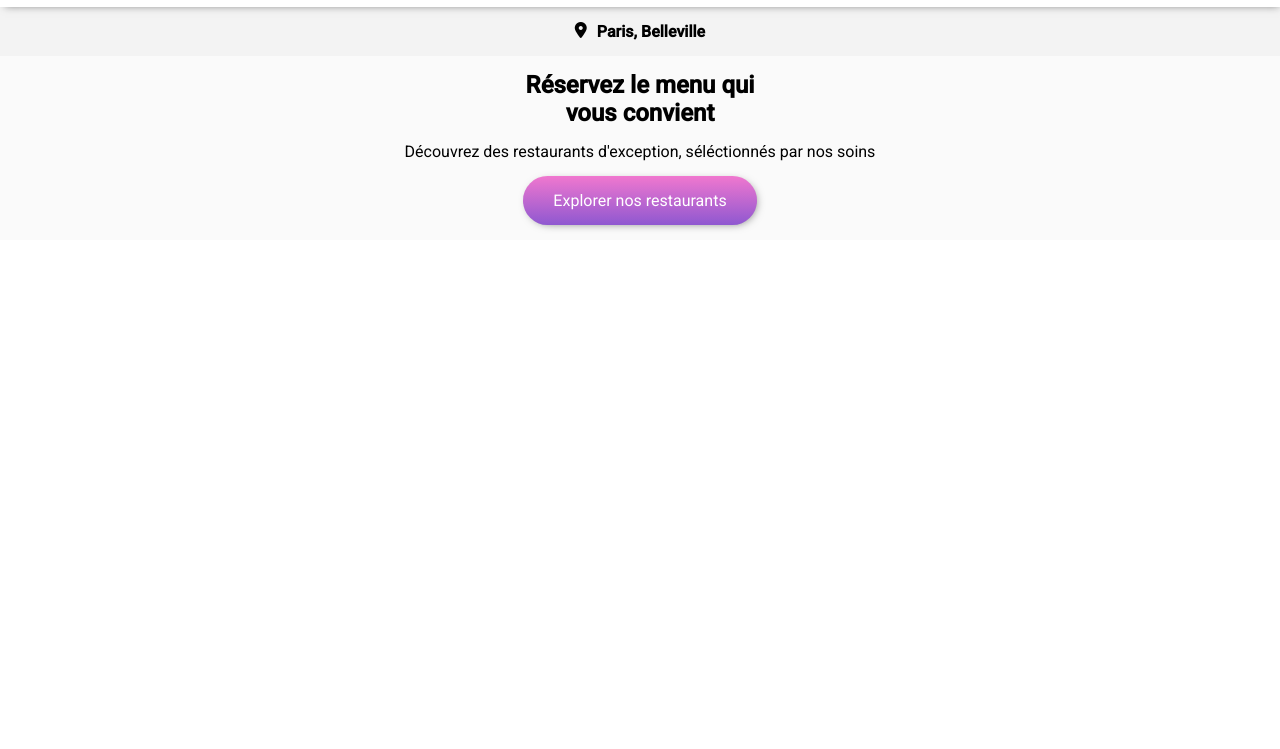
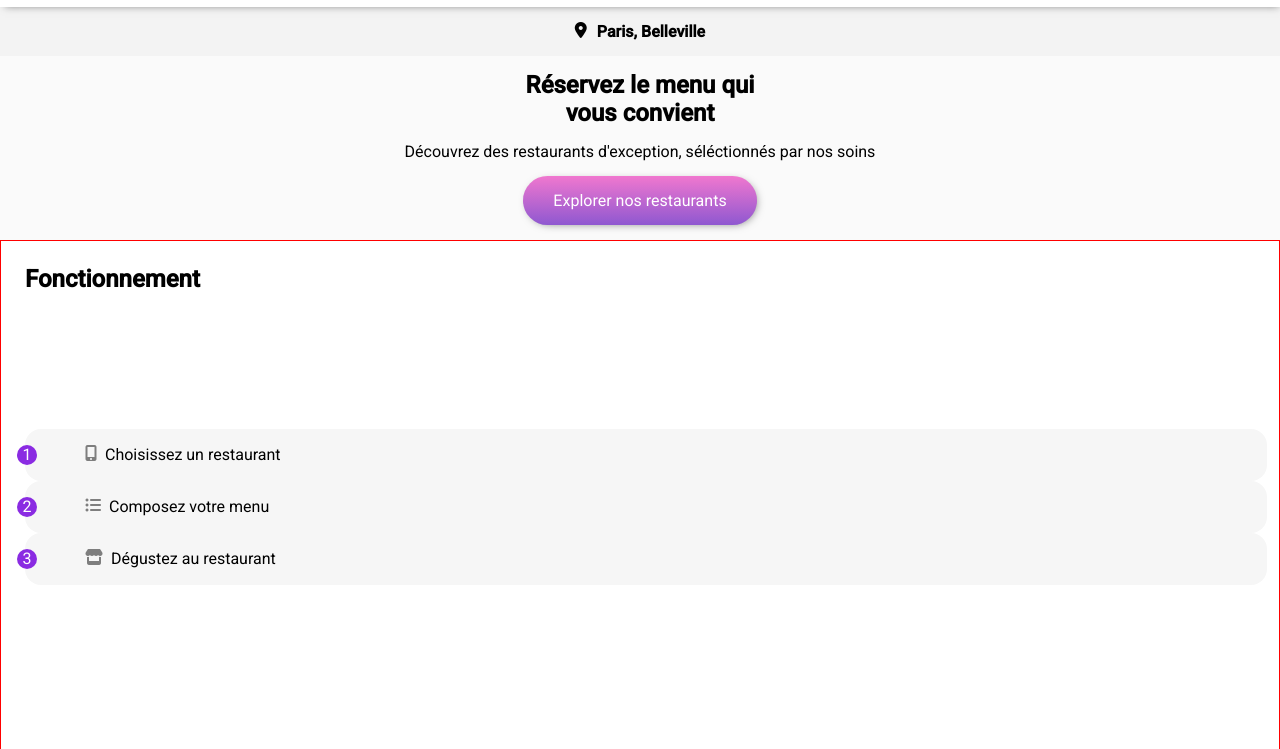
Before and after one commit to bangali11/Ohmyfood, a website: page index.html in a window 1280 px wide. Shown: the part 51-800 px from the top of the page. Drawn offline with Linux system fonts and the light colour scheme; a web font is replaced by a local one.

Commit message:
Fonctionnement + ajout du conteur

```diff
--- a/index.html
+++ b/index.html
@@ -23,6 +23,23 @@
             <p>Découvrez des restaurants d'exception, séléctionnés par nos soins</p>
             <a class="explorer_btn" href="">Explorer nos restaurants</a>
         </div>
+        <div class="fonctionnement">
+            <h2>Fonctionnement</h2>
+            <div id="conteur">
+            <span class="etapes">
+                <i class="fa-solid fa-mobile-screen-button"></i>
+                <p>Choisissez un restaurant</p>
+            </span>
+            <span class="etapes">
+                <i class="fa-solid fa-list-ul"></i>
+                <P>Composez votre menu</p>
+            </span>
+            <span class="etapes">
+                <i class="fa-solid fa-store"></i>
+                <p>Dégustez au restaurant </p>
+            </span>
+            </div>
+        </div>
     </main>
 </body>
 </html>
--- /dev/null
+++ b/sass/base.scss
@@ -0,0 +1,11 @@
+@import url("https://fonts.googleapis.com/css2?family=Shrikhand&display=swap");
+@import url("https://fonts.googleapis.com/css2?family=Roboto:wght@300;400;500&display=swap");
+*{
+    box-sizing: border-box;
+    margin: 0;
+    padding: 0;
+    /*border: 1px solid blue;*/
+}
+body {
+    font-family: "roboto", sans-serif;
+}
--- /dev/null
+++ b/sass/layouts/city.scss
@@ -0,0 +1,8 @@
+.city {
+    background-color: #f3f3f3;
+    display: flex;
+    justify-content: center;
+    padding: 15px;
+    font-weight: bold;
+    gap: 10px;
+}
--- /dev/null
+++ b/sass/layouts/explorer.scss
@@ -0,0 +1,24 @@
+.explorer {
+    background-color: #fafafa;
+    text-align: center;
+    width: 100%;
+    display: flex;
+    flex-direction: column;
+    align-items: center;
+    padding: 15px;
+    gap: 15px;
+    & .explorer_btn {
+      text-decoration: none;
+      color: #ffffff;
+      background-image: linear-gradient(0deg, rgba(147, 86, 220, 0.9), rgba(255, 121, 218, 0.9));
+      background-color: #686868;
+      padding: 15px 30px;
+      border-radius: 25px;
+      box-shadow: 2px 2px 8px -3px #7e7e7e;
+      transition-duration: 0.25s;
+    }
+    & .explorer_btn:hover {
+      opacity: 0.9;
+      transform: scale(1.05);
+    }
+}
--- /dev/null
+++ b/sass/layouts/header.scss
@@ -0,0 +1,7 @@
+header{
+    font-family: "Shrikhand", cursive;
+    text-align: center;
+    padding: 10px;
+    box-shadow: 2px 2px 8px -3px #7e7e7e;
+    position: relative;
+}
--- a/style.scss
+++ b/style.scss
@@ -1,50 +1,81 @@
-@import url("https://fonts.googleapis.com/css2?family=Shrikhand&display=swap");
-@import url("https://fonts.googleapis.com/css2?family=Roboto:wght@300;400;500&display=swap");
-*{
-    box-sizing: border-box;
-    margin: 0;
-    padding: 0;
-    /*border: 1px solid blue;*/
+@use "./sass/base.scss";
+@use "./sass/layouts/header.scss";
+@use "./sass/layouts/city.scss";
+@use "./sass/layouts/explorer.scss";
+
+.fonctionnement{
+    border: 1px solid red;
+    display: grid;
+    grid-template-columns: repeat(1, 1fr);
+    grid-template-rows: repeat(4, 1fr);
+    gap: 0.5rem;
+    padding: 1.5rem 0.75rem 1.5rem 1.5rem;
+    & #conteur{
+        counter-set: conteur-counter;
     }
-body {
-    font-family: "roboto", sans-serif;
+        & .etapes::before{
+            counter-increment: conteur-counter;
+            content: counter(conteur-counter);
+            position: relative;
+            right: 40px;
+            background-color: blueviolet;
+            border-radius: 10px;
+            color: white;
+            height: 20px;
+            width: 20px;
+            text-align: center;
         }
-header{
-    font-family: "Shrikhand", cursive;
-    text-align: center;
-    padding: 10px;
-    box-shadow: 2px 2px 8px -3px #7e7e7e;
+        & .etapes{
+            background-color: #f6f6f6;
+            padding: 1rem 2rem;
+            border-radius: 1rem;
+            display: flex;
+            gap: 0.5rem;
             position: relative;
+            counter-reset: steps;
+            & i{
+                color: #7e7e7e;
             }
-.city {
-    background-color: #f3f3f3;
+        }
+        /*& :not(:first-child)::before{
+            position: absolute;
+            content: counter(steps)-1;
+            background-color:#9356dc;
+            height: 1.5rem;
+            width: 1.5rem;
+            border-radius: 50%;
+            display: grid;
+            place-items: center;
+            left: -0.75rem;
+            top: 0.75rem;
+            color:#ffffff;
+            counter-increment: steps;
+        }
+        & h2{
+            border: 1px solid red;
+            grid-area: 1/1/2/-1;
+        }
+        & .etapes{
+            background-color: #f6f6f6;
+            padding: 1rem 2rem;
+            border-radius: 1rem;
             display: flex;
-    justify-content: center;
-    padding: 15px;
-    font-weight: bold;
-    gap: 10px;
+            gap: 0.5rem;
+            position: relative;
+            & i{
+                color: #7e7e7e;
             }
-.explorer {
-    background-color: #fafafa;
-    text-align: center;
-    width: 100%;
-    display: flex;
-    flex-direction: column;
-    align-items: center;
-    padding: 15px;
-    gap: 15px;
         }
-  .explorer .explorer_btn {
-    text-decoration: none;
-    color: #ffffff;
-    background-image: linear-gradient(0deg, rgba(147, 86, 220, 0.9), rgba(255, 121, 218, 0.9));
-    background-color: #686868;
-    padding: 15px 30px;
-    border-radius: 25px;
-    box-shadow: 2px 2px 8px -3px #7e7e7e;
-    transition-duration: 0.25s;
+        & :nth-child(2){
+            border: 1px solid red;
+            grid-area: 2/1/3/-1;
         }
-  .explorer .explorer_btn:hover {
-    opacity: 0.9;
-    transform: scale(1.05);
+        & :nth-child(3){
+            border: 1px solid red;
+            grid-area: 3/1/4/-1;
         }
+        & :nth-child(4){
+            border: 1px solid red;
+            grid-area: 4/1/5/-1;
+        }*/
+}
```
Also changed, not shown: style.css, 1 other file. Lines whose indentation alone changed are shown as unchanged.
